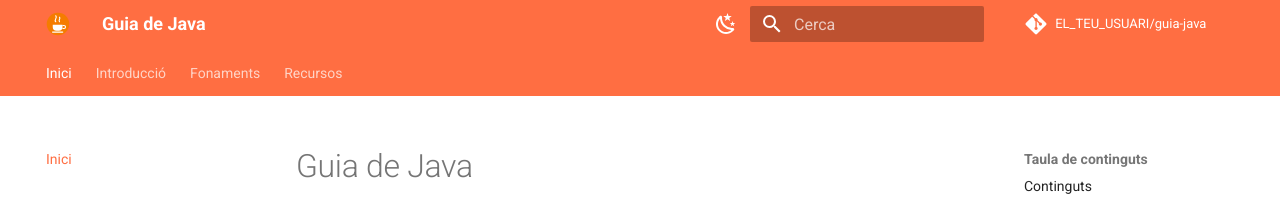
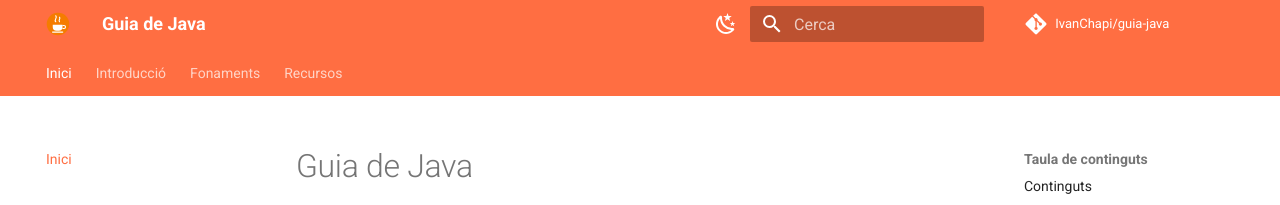
Before and after one commit to IvanChapi/guia-java, an MkDocs documentation site: the page built from docs/index.md, in a window 1280 px wide. Shown: the top 205 px of the page. Built offline with MkDocs 1.6.1 and Material for MkDocs 9.7.7, drawn with Linux system fonts in a browser that asks for light colours; comment, search, counter and statistics services are not loaded; part of the change alters nothing that is shown.

Commit message:
Corregit mkdocs.yml

```diff
--- a/mkdocs.yml
+++ b/mkdocs.yml
@@ -1,10 +1,9 @@
 site_name: Guia de Java
 site_description: Guia pràctica per a començar a programar en Java, des de la instal·lació fins a la programació orientada a objectes.
-site_author: El teu nom
-# Canvia estes URL pel teu usuari de GitHub
-site_url: https://EL_TEU_USUARI.github.io/guia-java/
-repo_url: https://github.com/EL_TEU_USUARI/guia-java
-repo_name: EL_TEU_USUARI/guia-java
+site_author: Ivan Chapí Muedra
+site_url: https://IvanChapi.github.io/guia-java/
+repo_url: https://github.com/IvanChapi/guia-java
+repo_name: IvanChapi/guia-java
 copyright: Projecte Intermodular - Pràctica 3 (MkDocs)
 
 theme:
@@ -63,4 +62,4 @@ markdown_extensions:
 extra:
   social:
     - icon: fontawesome/brands/github
-      link: https://github.com/EL_TEU_USUARI
+      link: https://github.com/IvanChapi
```
